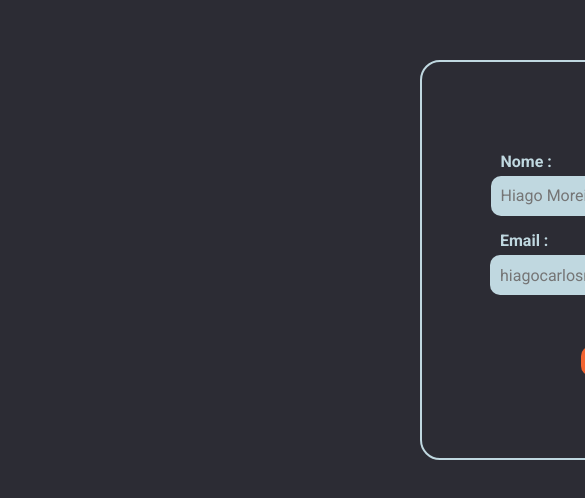
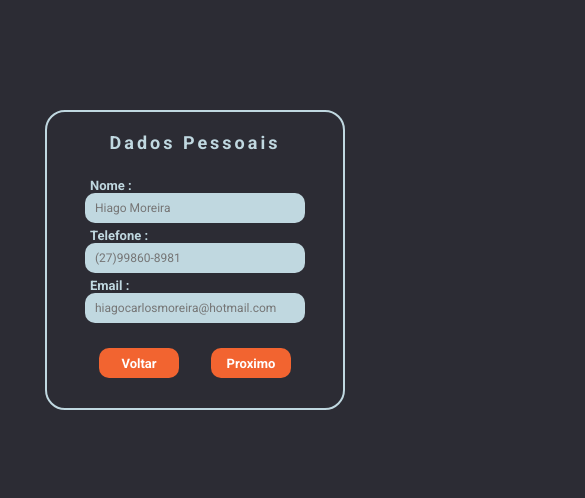
Before and after one commit to HiagoScierry/morestickers, a React (Create React App) app: page /stick in a window 390 px wide. Shown: the part 162-660 px from the top of the page, 585 px wide, since content can reach past the window. Built offline with nearby package versions, Linux system fonts and the light colour scheme.

Commit message:
finish responsivity in form

```diff
--- a/src/Components/Button/styles.ts
+++ b/src/Components/Button/styles.ts
@@ -23,8 +23,17 @@ export const Container = styled.div`
     opacity: 0.8;
   }
 
-  @media (max-width: 400px) {
-    width: ${pxToRem(70)};
+
+  @media (max-width: 900px) {
+    width: ${pxToRem(100)};
+    height: ${pxToRem(30)};
+    padding: ${pxToRem(10)};
+
+    font-size: ${pxToRem(13)};
+  }
+
+  @media (max-width: 500px) {
+    width: ${pxToRem(80)};
     height: ${pxToRem(30)};
     padding: ${pxToRem(10)};
 
--- a/src/Pages/GetStick/index.tsx
+++ b/src/Pages/GetStick/index.tsx
@@ -18,6 +18,8 @@ import {
   Streets,
   Complement,
   AlignButton,
+  BoxAddress,
+  AlignButtonAddress
 } from "./styles";
 
 import { Button } from "../../Components";
@@ -126,9 +128,9 @@ const GetStick: React.FC = () => {
 
   return (
     <Container>
-      <Box>
       {steps === 0 ? (
         <>
+          <Box>
             <Title>Dados Pessoais</Title>
             <Form>
               <Name>
@@ -167,6 +169,17 @@ const GetStick: React.FC = () => {
                 </Item>
               </Contacts>
             </Form>
+            <AlignButton>
+              <Link to="/">
+                <Button text="Voltar" onClick={() => {}} />
+              </Link>
+
+              <Button
+                text="Proximo"
+                onClick={() => setSteps((prev) => prev + 1)}
+              />
+            </AlignButton>
+          </Box>
         </>
       ) : (
         <></>
@@ -174,6 +187,7 @@ const GetStick: React.FC = () => {
 
       {steps === 1 ? (
         <>
+          <BoxAddress>
             <Title>Endereço</Title>
             <Form>
               <CEP>
@@ -265,33 +279,18 @@ const GetStick: React.FC = () => {
                 </Item>
               </Complement>
             </Form>
+            <AlignButtonAddress>
+              <Button
+                text="Voltar"
+                onClick={() => setSteps((prev) => prev - 1)}
+              />
+              <Button text="Enviar" onClick={() => send()} />
+            </AlignButtonAddress>
+          </BoxAddress>
         </>
       ) : (
         <></>
       )}
-
-        <AlignButton>
-          {steps === 0 ? (
-            <Link to="/">
-              <Button text="Voltar" onClick={() => {}} />
-            </Link>
-          ) : (
-            <Button
-              text="Voltar"
-              onClick={() => setSteps((prev) => prev - 1)}
-            />
-          )}
-
-          {steps === 0 ? (
-            <Button
-              text="Proximo"
-              onClick={() => setSteps((prev) => prev + 1)}
-            />
-          ) : (
-            <Button text="Enviar" onClick={() => send()} />
-          )}
-        </AlignButton>
-      </Box>
     </Container>
   );
 };
--- a/src/Pages/GetStick/styles.ts
+++ b/src/Pages/GetStick/styles.ts
@@ -8,7 +8,8 @@ export const Container = styled.div`
   justify-content: center;
   align-items: center;
 
-  width: ${pxToRem(1440)};
+  max-width: ${pxToRem(1920)};
+  width: 100%;
   height: 100vh;
 `;
 
@@ -24,12 +25,26 @@ export const Box = styled.div`
 
   border: ${pxToRem(2)} solid ${Theme.primary.main};
   border-radius: ${pxToRem(20)};
+
+  @media (max-width: 900px) {
+    width: ${pxToRem(500)};
+  }
+
+  @media (max-width: 750px) {
+    width: ${pxToRem(300)};
+    height: ${pxToRem(300)};
+  }
 `;
 
 export const Title = styled.h3`
   font-size: ${pxToRem(25)};
   margin-bottom: ${pxToRem(30)};
   letter-spacing: ${pxToRem(5)};
+
+  @media (max-width: 750px) {
+    font-size: ${pxToRem(18)};
+    letter-spacing: ${pxToRem(3)};
+  }
 `;
 
 export const Form = styled.div`
@@ -41,6 +56,10 @@ export const Form = styled.div`
   flex-direction: column;
   align-items: center;
   justify-content: flex-start;
+
+  @media (max-width: 900px) {
+    height: ${pxToRem(300)};
+  }
 `;
 
 export const Name = styled.div`
@@ -52,6 +71,18 @@ export const Name = styled.div`
   display: flex;
   justify-content: space-between;
   align-items: center;
+
+  @media (max-width: 900px) {
+    display: flex;
+    flex-direction: column;
+    justify-content: center;
+    align-items: center;
+    margin-bottom: ${pxToRem(45)};
+  }
+
+  @media (max-width: 750px) {
+    margin-bottom: ${pxToRem(25)};
+  }
 `;
 
 export const InputMiddle = styled(InputMask)`
@@ -68,6 +99,16 @@ export const InputMiddle = styled(InputMask)`
   border: 0;
 
   font-size: ${pxToRem(16)};
+
+  @media (max-width: 900px) {
+    width: ${pxToRem(460)};
+  }
+
+  @media (max-width: 750px) {
+    font-size: ${pxToRem(12)};
+    width: ${pxToRem(220)};
+    height: ${pxToRem(30)};
+  }
 `;
 
 export const Contacts = styled.div``;
@@ -83,6 +124,12 @@ export const Label = styled.div`
   padding-left: ${pxToRem(10)};
   margin-bottom: ${pxToRem(5)};
   font-weight: 600;
+
+  @media (max-width: 750px) {
+    padding-left: ${pxToRem(5)};
+    margin-bottom: ${pxToRem(0)};
+    font-size: ${pxToRem(13)};
+  }
 `;
 
 export const Input = styled(InputMask)`
@@ -100,6 +147,36 @@ export const Input = styled(InputMask)`
 
   font-size: ${pxToRem(16)};
   box-shadow: 0;
+
+  @media (max-width: 750px) {
+    width: ${pxToRem(220)};
+    height: ${pxToRem(30)};
+    font-size: ${pxToRem(12)};
+  }
+`;
+
+export const BoxAddress = styled.div`
+  width: ${pxToRem(600)};
+  height: ${pxToRem(400)};
+  padding: ${pxToRem(20)};
+
+  display: flex;
+  flex-direction: column;
+  justify-content: center;
+  align-items: center;
+
+  border: ${pxToRem(2)} solid ${Theme.primary.main};
+  border-radius: ${pxToRem(20)};
+
+  @media (max-width: 900px) {
+    width: ${pxToRem(500)};
+    height: ${pxToRem(650)};
+  }
+
+  @media (max-width: 750px) {
+    width: ${pxToRem(300)};
+    height: ${pxToRem(500)};
+  }
 `;
 
 export const CEP = styled.div`
@@ -111,6 +188,19 @@ export const CEP = styled.div`
   display: flex;
   justify-content: space-between;
   align-items: center;
+
+  @media (max-width: 900px) {
+    display: flex;
+    flex-direction: column;
+    justify-content: center;
+    align-items: center;
+    margin-bottom: ${pxToRem(80)};
+    margin-top: ${pxToRem(45)};
+  }
+
+  @media (max-width: 750px) {
+    margin-bottom: ${pxToRem(25)};
+  }
 `;
 
 export const InputThree = styled(InputMask)`
@@ -128,6 +218,16 @@ export const InputThree = styled(InputMask)`
 
   font-size: ${pxToRem(16)};
   box-shadow: 0;
+
+  @media (max-width: 900px) {
+    width: ${pxToRem(460)};
+  }
+
+  @media (max-width: 750px) {
+    font-size: ${pxToRem(12)};
+    width: ${pxToRem(220)};
+    height: ${pxToRem(30)};
+  }
 `;
 
 export const Streets = styled.div`
@@ -139,6 +239,19 @@ export const Streets = styled.div`
   display: flex;
   justify-content: space-between;
   align-items: center;
+
+  @media (max-width: 900px) {
+    display: flex;
+    flex-direction: column;
+    justify-content: center;
+    align-items: center;
+    margin-bottom: ${pxToRem(45)};
+    margin-top: ${pxToRem(45)};
+  }
+
+  @media (max-width: 750px) {
+    margin-bottom: ${pxToRem(5)};
+  }
 `;
 
 export const Complement = styled.div`
@@ -150,6 +263,19 @@ export const Complement = styled.div`
   display: flex;
   justify-content: space-between;
   align-items: center;
+
+  @media (max-width: 900px) {
+    display: flex;
+    flex-direction: column;
+    justify-content: center;
+    align-items: center;
+    margin-bottom: ${pxToRem(45)};
+    margin-top: ${pxToRem(45)};
+  }
+
+  @media (max-width: 750px) {
+    margin-bottom: ${pxToRem(25)};
+  }
 `;
 
 export const AlignButton = styled.div`
@@ -160,3 +286,12 @@ export const AlignButton = styled.div`
   align-items: flex-start;
   justify-content: space-evenly;
 `;
+
+export const AlignButtonAddress = styled.div`
+  width: 100%;
+  height: ${pxToRem(250)};
+
+  display: flex;
+  align-items: flex-end;
+  justify-content: space-evenly;
+`;
```
Lines whose indentation alone changed are shown as unchanged.
